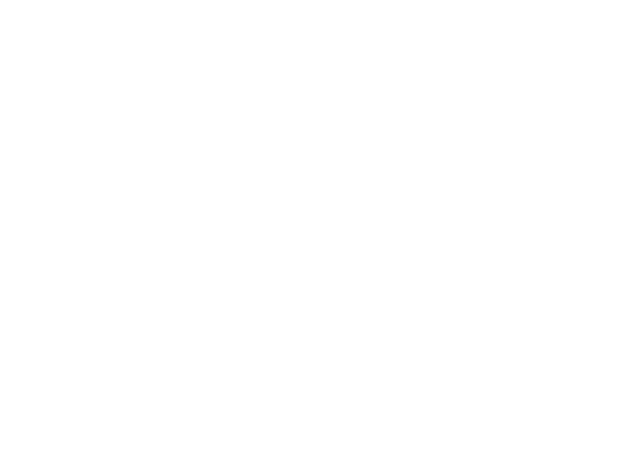
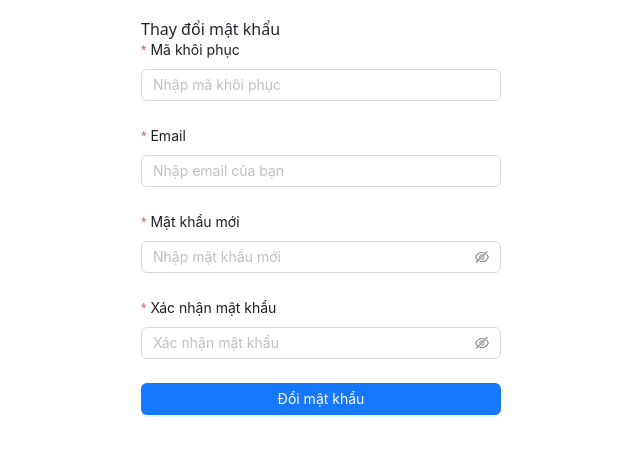
Before and after one commit to linhrau/FILMGO_DATN, a React (Vite) app in the folder react-base/: page /changepass in a window 1280 px wide. Before the commit this address had no page. Shown: the top 456 px of the page, without its empty margins (319-959 px from the left). Built offline with nearby package versions, Linux system fonts and the light colour scheme.

Commit message:
create fogotpass/changepass

```diff
--- a/react-base/src/App.jsx
+++ b/react-base/src/App.jsx
@@ -19,6 +19,8 @@ import PageNotFound from "./PageNotFound";
 import CreateShow from "./admin/showtimes/CreateShow";
 import UpdateShow from "./admin/showtimes/UpdateShow";
 import ListShow from "./admin/showtimes/ListShow";
+import FogotPass from "./FogotPass";
+import Changepass from "./Changepass";
 
 function App() {
   return (
@@ -58,6 +60,8 @@ function App() {
         <Route path="/signup" element={<SignUp />}></Route>
         <Route path="/signin" element={<SignIn />}></Route>
         <Route path="/pagenot" element={<PageNotFound />}></Route>
+        <Route path="/fogotpass" element={<FogotPass />}></Route>
+        <Route path="/changepass" element={<Changepass />}></Route>
       </Routes>
     </>
   );
--- /dev/null
+++ b/react-base/src/Changepass.jsx
@@ -0,0 +1,125 @@
+import React, { useState } from "react";
+import axios from "axios";
+import { useNavigate } from "react-router-dom";
+import { Form, Input, Button, message } from "antd"; // Import Ant Design components
+
+const Changepass = () => {
+  const [loading, setLoading] = useState(false);
+  const navigate = useNavigate(); // Hook để điều hướng
+
+  // Hàm xử lý form submit
+  const handleSubmit = async (values) => {
+    const { token, email, password, password_confirm } = values;
+
+    // Kiểm tra mật khẩu và xác nhận mật khẩu có trùng khớp không
+    if (password !== password_confirm) {
+      message.error("Mật khẩu xác nhận không trùng khớp!");
+      return;
+    }
+
+    setLoading(true);
+
+    try {
+      // Gửi yêu cầu thay đổi mật khẩu
+      const response = await axios.put(
+        "http://filmgo.io.vn/api/auth/forgot-password/verify",
+        {
+          token,
+          email,
+          password,
+          password_confirm,
+        }
+      );
+
+      // Nếu yêu cầu thành công
+      if (response.status === 200) {
+        message.success("Mật khẩu đã được thay đổi thành công!");
+        // Điều hướng người dùng đến trang đăng nhập
+        navigate("/signin");
+      }
+    } catch (error) {
+      message.error("Đã có lỗi xảy ra! Vui lòng thử lại.");
+    } finally {
+      setLoading(false);
+    }
+  };
+
+  return (
+    <div
+      className="change-password"
+      style={{ maxWidth: 400, margin: "0 auto", padding: "20px" }}
+    >
+      <h2>Thay đổi mật khẩu</h2>
+      <Form
+        name="change-password"
+        onFinish={handleSubmit}
+        initialValues={{ remember: true }}
+        layout="vertical"
+      >
+        <Form.Item
+          label="Mã khôi phục"
+          name="token"
+          rules={[{ required: true, message: "Vui lòng nhập mã khôi phục!" }]}
+        >
+          <Input placeholder="Nhập mã khôi phục" />
+        </Form.Item>
+
+        <Form.Item
+          label="Email"
+          name="email"
+          rules={[
+            { required: true, message: "Vui lòng nhập email của bạn!" },
+            { type: "email", message: "Vui lòng nhập địa chỉ email hợp lệ!" },
+          ]}
+        >
+          <Input placeholder="Nhập email của bạn" />
+        </Form.Item>
+
+        <Form.Item
+          label="Mật khẩu mới"
+          name="password"
+          rules={[
+            { required: true, message: "Vui lòng nhập mật khẩu mới!" },
+            {
+              min: 6,
+              message: "Mật khẩu phải có ít nhất 6 ký tự!",
+            },
+          ]}
+          hasFeedback
+        >
+          <Input.Password placeholder="Nhập mật khẩu mới" />
+        </Form.Item>
+
+        <Form.Item
+          label="Xác nhận mật khẩu"
+          name="password_confirm"
+          dependencies={["password"]}
+          rules={[
+            { required: true, message: "Vui lòng xác nhận mật khẩu!" },
+            ({ getFieldValue }) => ({
+              validator(_, value) {
+                if (!value || getFieldValue("password") === value) {
+                  return Promise.resolve();
+                }
+                return Promise.reject(
+                  new Error("Mật khẩu xác nhận không trùng khớp!")
+                );
+              },
+            }),
+          ]}
+          hasFeedback
+        >
+          <Input.Password placeholder="Xác nhận mật khẩu" />
+        </Form.Item>
+
+        <Form.Item>
+          <Button type="primary" htmlType="submit" block loading={loading}>
+            Đổi mật khẩu
+          </Button>
+        </Form.Item>
+      </Form>
+    </div>
+  );
+};
+
+export default Changepass;
--- /dev/null
+++ b/react-base/src/FogotPass.jsx
@@ -0,0 +1,75 @@
+import React, { useState } from "react";
+import axios from "axios";
+import { useNavigate } from "react-router-dom";
+
+const FogotPass = () => {
+  const [email, setEmail] = useState("");
+  const [message, setMessage] = useState("");
+  const [loading, setLoading] = useState(false);
+  const nav = useNavigate();
+
+  const handleEmailChange = (e) => {
+    setEmail(e.target.value);
+  };
+
+  const handleSubmit = async (e) => {
+    e.preventDefault();
+
+    // Kiểm tra nếu email không rỗng
+    if (!email) {
+      setMessage("Vui lòng nhập email của bạn!");
+      return;
+    }
+
+    setLoading(true);
+    setMessage("");
+
+    try {
+      // Gửi yêu cầu tới backend để yêu cầu reset mật khẩu
+      const response = await axios.post(
+        "http://filmgo.io.vn/api/auth/forgot-password/get-token",
+        { email }
+      );
+
+      // Xử lý nếu yêu cầu thành công
+      if (response.status === 200) {
+        setMessage(
+          "Đã gửi email reset mật khẩu! Vui lòng kiểm tra email của bạn."
+        );
+
+        // Điều hướng người dùng đến trang nhập mã khôi phục
+        nav("/changepass");
+      }
+    } catch (error) {
+      // Xử lý khi có lỗi (ví dụ email không tồn tại)
+      setMessage("Đã có lỗi xảy ra! Vui lòng thử lại.");
+    } finally {
+      setLoading(false);
+    }
+  };
+
+  return (
+    <div className="reset-password">
+      <h2>Lấy lại mật khẩu</h2>
+      <form onSubmit={handleSubmit}>
+        <div>
+          <label htmlFor="email">Email:</label>
+          <input
+            type="email"
+            id="email"
+            value={email}
+            onChange={handleEmailChange}
+            placeholder="Nhập email của bạn"
+          />
+        </div>
+        <button type="submit" disabled={loading}>
+          {loading ? "Đang xử lý..." : "Gửi yêu cầu"}
+        </button>
+      </form>
+
+      {message && <p>{message}</p>}
+    </div>
+  );
+};
+
+export default FogotPass;
```
